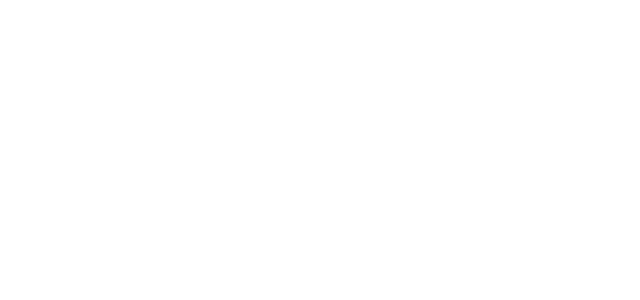
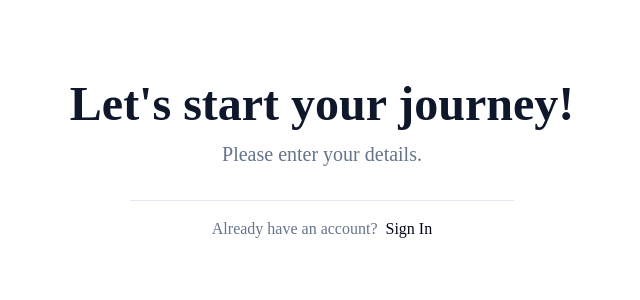
Before and after one commit to ElayadeIsmail/Task-Management, a Vue app in the folder client/: page /register in a window 1280 px wide. Before the commit this address had no page. Shown: the top 300 px of the page, without its empty margins (318-958 px from the left). Built offline with nearby package versions, Linux system fonts and the light colour scheme.

Commit message:
add Login and register routes

```diff
--- a/client/src/router/index.ts
+++ b/client/src/router/index.ts
@@ -1,11 +1,21 @@
+import { HomeView, LoginView, RegisterView } from '@/views'
 import { createRouter, createWebHistory, type RouteRecordRaw } from 'vue-router'
-import HomeView from '../views/HomeView.vue'
 
 const routes: RouteRecordRaw[] = [
   {
     path: '/',
     name: 'home',
     component: HomeView
+  },
+  {
+    name: 'login',
+    path: '/login',
+    component: LoginView
+  },
+  {
+    name: 'register',
+    path: '/register',
+    component: RegisterView
   }
 ]
 
--- /dev/null
+++ b/client/src/views/LoginView.vue
@@ -0,0 +1,22 @@
+<script setup lang="ts">
+import { RouterLink } from 'vue-router'
+</script>
+
+<template>
+  <div className="flex min-h-full flex-col justify-center pt-20">
+    <div className="mx-auto w-full max-w-md">
+      <div className="flex flex-col gap-3 text-center">
+        <h1 className="text-5xl font-bold text-primary">Welcome back!</h1>
+        <p className="text-xl text-muted-foreground">Please enter your details.</p>
+      </div>
+      <div className="mx-auto space-y-4 w-full max-w-md px-8 mt-8">
+        <hr />
+        <!-- Form To Be here -->
+        <div className="flex items-center justify-center gap-2 ">
+          <span className="text-muted-foreground">New here?</span>
+          <RouterLink to="/register">Create an account</RouterLink>
+        </div>
+      </div>
+    </div>
+  </div>
+</template>
--- /dev/null
+++ b/client/src/views/RegisterView.vue
@@ -0,0 +1,21 @@
+<script setup lang="ts">
+import { RouterLink } from 'vue-router'
+</script>
+
+<template>
+  <div className="flex min-h-full flex-col justify-center pt-20">
+    <div className="text-center">
+      <h1 className="text-5xl font-bold text-primary">Let&apos;s start your journey!</h1>
+      <p className="mt-3 text-xl text-muted-foreground">Please enter your details.</p>
+    </div>
+
+    <div className="mx-auto space-y-4 o w-full max-w-md px-8 mt-8">
+      <!-- Register From -->
+      <hr />
+      <div className="flex items-center justify-center gap-2 ">
+        <span className="text-muted-foreground"> Already have an account? </span>
+        <RouterLink to="/login">Sign In</RouterLink>
+      </div>
+    </div>
+  </div>
+</template>
--- /dev/null
+++ b/client/src/views/index.ts
@@ -0,0 +1,5 @@
+import HomeView from './HomeView.vue'
+import LoginView from './LoginView.vue'
+import RegisterView from './RegisterView.vue'
+
+export { HomeView, LoginView, RegisterView }
```
